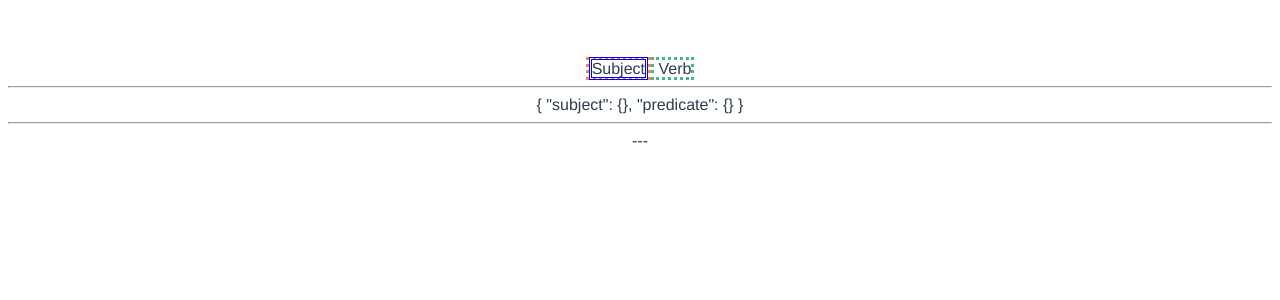
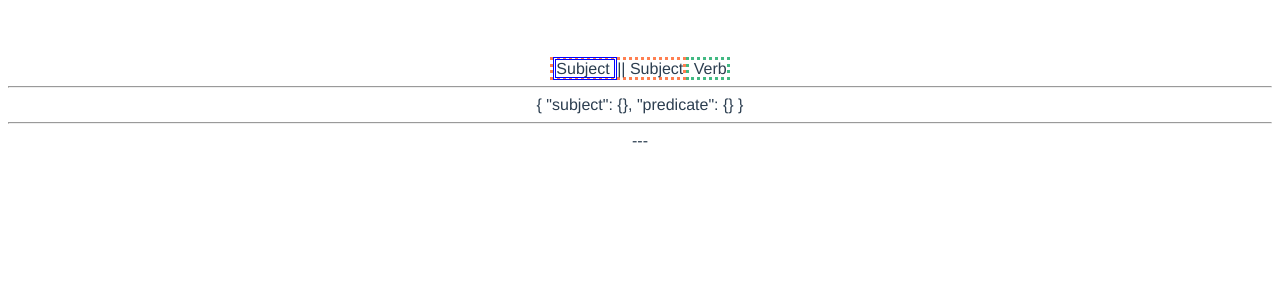
Before and after one commit to polymatter/pancake-castle, a Vue app: page / in a window 1280 px wide. Shown: the top 300 px of the page. Built offline with nearby package versions, Linux system fonts and the light colour scheme.

Commit message:
refactor how adjectives work

```diff
--- a/src/App.vue
+++ b/src/App.vue
@@ -59,7 +59,13 @@ export default {
       return conjugatedVerb;
     },
     formSubject: function(subject) {
-      return subject.noun.value;
+      let result = subject.noun.value;
+
+      if (Array.isArray(subject.adjectives) && subject.adjectives.length > 0) {
+        result = "The " + this.andConcatinate(subject.adjectives.map(a => a.value)) + " " + subject.noun.value;
+      }
+
+      return result;
     },
     formObject: function(object) {
       return this.andConcatinate(
--- a/src/components/NounPhrase.vue
+++ b/src/components/NounPhrase.vue
@@ -5,15 +5,17 @@
       v-for="n in adjectiveSlots"
       v-bind:key="n"
       v-bind:allWords="allAdjectives"
-      v-on:wordUpdate="adjectiveUpdate"
-    >{{ adjectives && adjectives[0] ? adjectives[0].value : "" }}</SelectWord>
+      v-bind:eventName="adjectiveUpdateName"
+      v-on:adjectiveUpdate="adjectiveUpdate"
+    >{{ adjectives && adjectives[0] ? (adjectives[0].value || adjectives) : n + ". Adjective" }}</SelectWord>
     <SelectWord
       v-bind:allWords="allNouns"
       v-on:wordUpdate="nounUpdate"
-    >
-    <slot></slot>
+    >{{ noun.value || 'Subject'}}
     <template v-slot:modifier><button class="add" v-on:click="addAdjective">+</button></template>
     </SelectWord>
+    ||
+    <slot></slot>
   </span>
 </template>
 
@@ -28,6 +30,7 @@ export default {
   },
   data: function() {
     return {
+      adjectiveUpdateName: "adjectiveUpdate",
       noun: "",
       adjectiveSlots: 0,
       adjectives: [],
@@ -43,14 +46,15 @@ export default {
       this.adjectiveSlots = 1;
     },
     adjectiveUpdate: function(adjective) {
-      this.adjectives = adjective;
+      this.adjectives[0] = adjective[0];
+      this.nounPhraseUpdate();
     },
     nounUpdate: function(nouns) {
       this.noun = nouns[0];
       this.nounPhraseUpdate();
     },
     nounPhraseUpdate: function() {
-      this.$emit("nounPhraseUpdate", { noun: this.noun });
+      this.$emit("nounPhraseUpdate", { noun: this.noun, adjectives: this.adjectives.map(a => a) });
     },
     validAdjectives: function(type) {
       let result = [];
--- a/src/components/SelectWord.vue
+++ b/src/components/SelectWord.vue
@@ -18,7 +18,8 @@
 export default {
   name: "SelectWord",
   props: {
-    allWords: Array
+    allWords: Array,
+    eventName: String
   },
   data: function() {
     return {
@@ -30,7 +31,7 @@ export default {
   },
   methods: {
     wordUpdate: function() {
-      this.$emit("wordUpdate", this.words);
+      this.$emit(this.eventName || "wordUpdate", this.words);
     },
     toggleMode: function() {
       this.mode = this.mode === "view" ? "edit" : "view";
```
